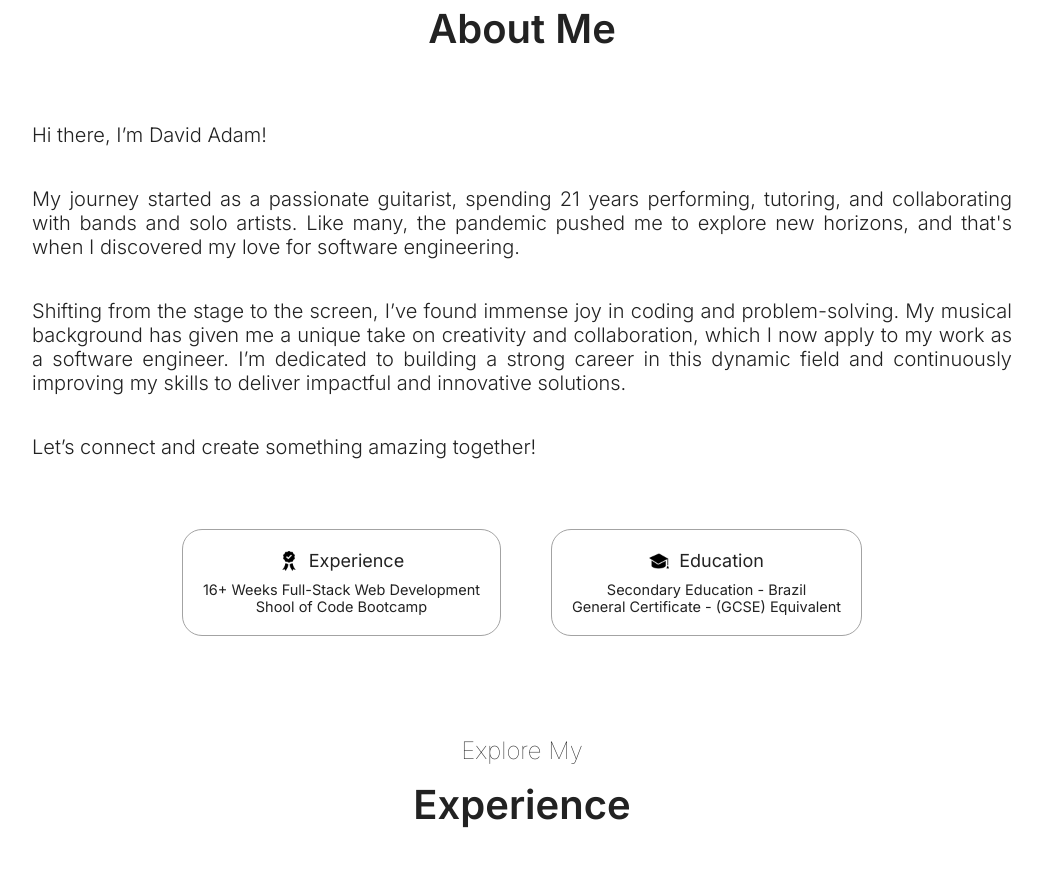
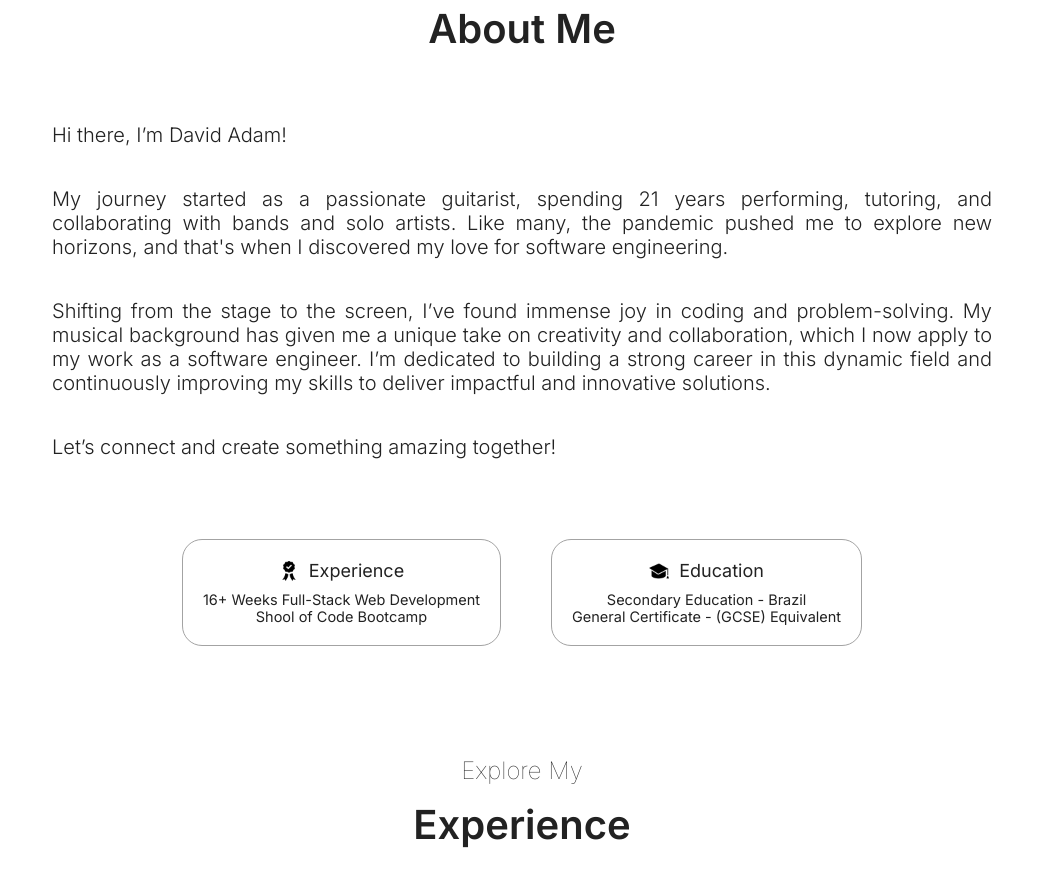
Before and after one commit to DavidAdam1323/portfolio-website-project, a React (Vite) app: page / in a window 1280 px wide. Shown: the part 940-1817 px from the top of the page, without its empty margins (118-1160 px from the left). Built offline with nearby package versions, Linux system fonts and the light colour scheme.

Commit message:
Styling About section for mobile and desktop view.

```diff
--- a/src/sections/About/AboutStyles.module.css
+++ b/src/sections/About/AboutStyles.module.css
@@ -14,6 +14,7 @@
     justify-content: space-evenly;
     align-items: center;
     gap: 20px;
+    margin: 10px;
   }
 
   .cardAbout {
@@ -44,6 +45,7 @@
     margin-block-start: 1em;
     margin-block-end: 1em;
     text-align: justify;
+    margin: 10px 0 5px 0;
   }
 
   .cardTitleCERT {
@@ -75,4 +77,8 @@
     flex-direction: row;
     gap: 50px;
   }
+
+  .aboutDetails p {
+    margin: 20px;
+  }
 }
```
